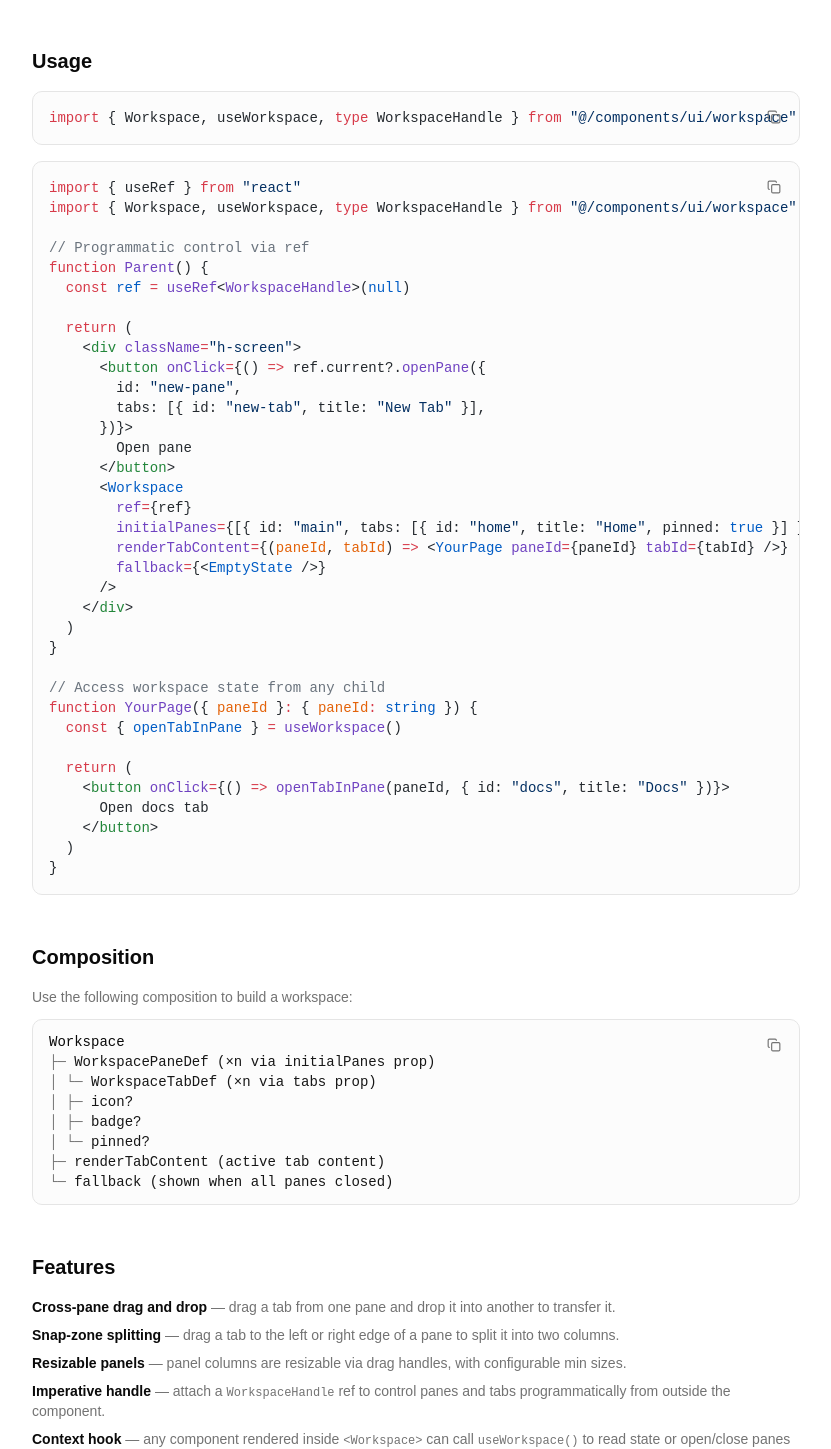
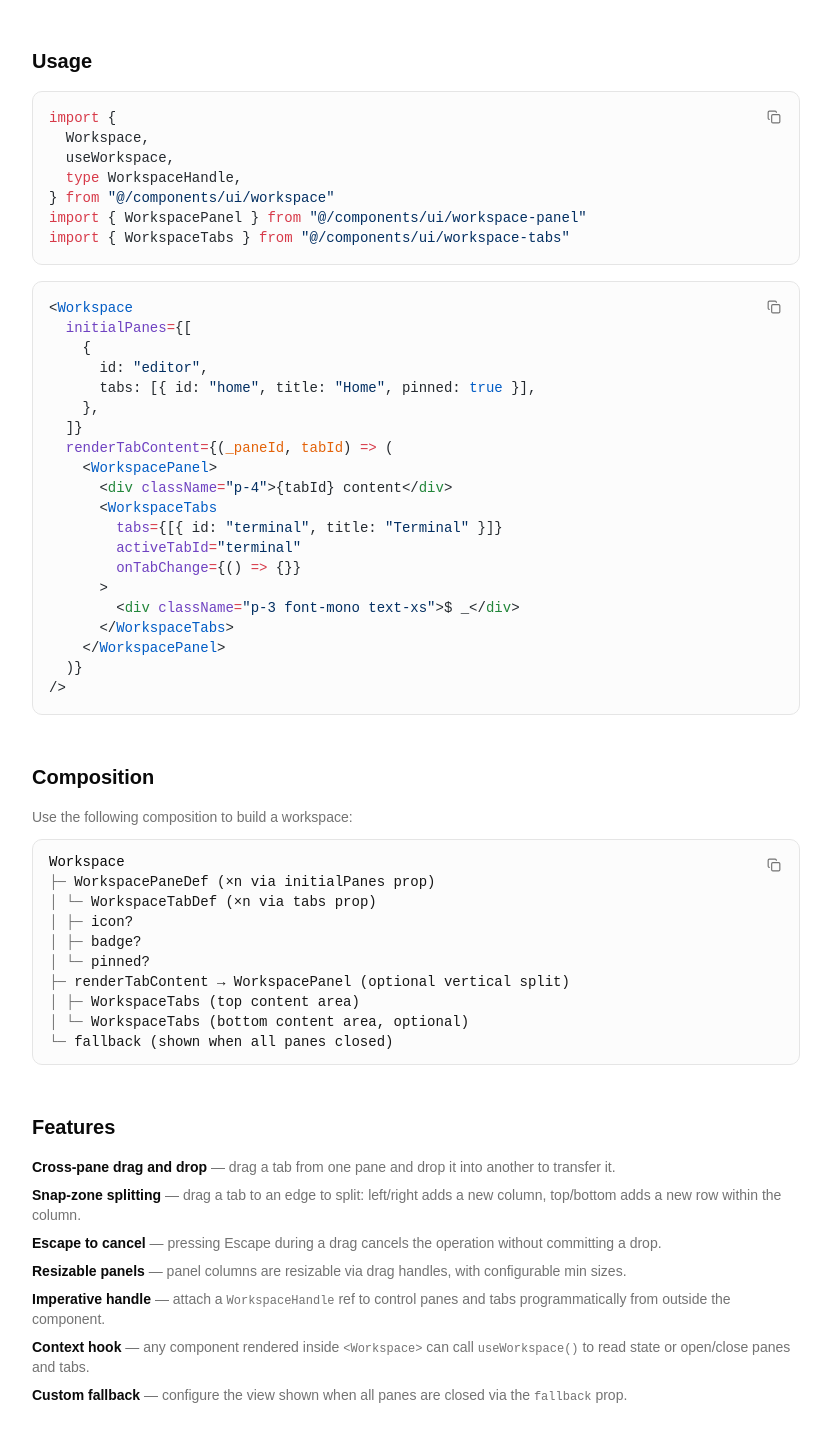
Before and after one commit to jayclydeTags/workspaceui, a React (Vite) app: page /docs/components/workspace in a window 1280 px wide. Shown: the part 966-2415 px from the top of the page, without its empty margins (248-1079 px from the left). Built offline with nearby package versions, Linux system fonts and the light colour scheme.

Commit message:
docs: update code examples to wrap WorkspaceTabs in WorkspacePanel
Fixes usage snippets and previews to show WorkspacePanel as the required
wrapper, adds WorkspaceHandle props table, splits usage import/code blocks,
and documents top/bottom snap zones and Escape-to-cancel in the Workspace page.

```diff
--- a/src/components/previews/workspace-tabs-live.tsx
+++ b/src/components/previews/workspace-tabs-live.tsx
@@ -1,6 +1,7 @@
 import { useState } from "react"
 import { LayoutDashboard, FileText, Settings, Inbox } from "lucide-react"
 
+import { WorkspacePanel } from "@/components/workspaceui/workspace-panel"
 import { WorkspaceTabs, type WorkspaceTab } from "@/components/workspaceui/workspace-tabs"
 
 const INITIAL_TABS: WorkspaceTab[] = [
@@ -51,6 +52,7 @@ export function WorkspaceTabsLiveDemo() {
 
   return (
     <div className="w-full max-w-2xl overflow-hidden rounded-lg border border-border shadow-sm">
+      <WorkspacePanel>
         <WorkspaceTabs
           tabs={tabs}
           activeTabId={activeId}
@@ -64,6 +66,7 @@ export function WorkspaceTabsLiveDemo() {
             </p>
           </div>
         </WorkspaceTabs>
+      </WorkspacePanel>
     </div>
   )
 }
--- a/src/pages/docs/components/workspace-panel.tsx
+++ b/src/pages/docs/components/workspace-panel.tsx
@@ -13,29 +13,44 @@ import { WorkspacePanel } from "@/components/ui/workspace-panel"
 import { WorkspaceTabs } from "@/components/ui/workspace-tabs"
 
 export function MyPanel() {
+  const [tabs, setTabs] = useState([
+    { id: "home", title: "Home", icon: <Home />, pinned: true },
+    { id: "docs", title: "Documentation", icon: <FileText />, badge: 2 },
+    { id: "settings", title: "Settings", icon: <Settings /> },
+  ])
   const [activeId, setActiveId] = useState("home")
+
+  function handleClose(id: string) {
+    const next = tabs.filter((t) => t.id !== id)
+    setTabs(next)
+    if (activeId === id) {
+      const idx = tabs.findIndex((t) => t.id === id)
+      setActiveId(next[Math.max(0, idx - 1)]?.id ?? next[0]?.id ?? "")
+    }
+  }
 
   return (
     <WorkspacePanel>
       <WorkspaceTabs
-        tabs={[
-          { id: "home", title: "Home", icon: <Home />, pinned: true },
-          { id: "docs", title: "Docs", icon: <FileText />, badge: 2 },
-          { id: "settings", title: "Settings", icon: <Settings /> },
-        ]}
+        tabs={tabs}
         activeTabId={activeId}
         onTabChange={setActiveId}
+        onTabClose={handleClose}
       >
-        <div className="p-4">{activeId} content</div>
+        <div className="flex h-full items-center justify-center">
+          <p className="text-sm text-muted-foreground">
+            {tabs.find((t) => t.id === activeId)?.title}
+          </p>
+        </div>
       </WorkspaceTabs>
     </WorkspacePanel>
   )
 }`
 
-const SPLIT_CODE = `import { WorkspacePanel } from "@/components/ui/workspace-panel"
-import { WorkspaceTabs } from "@/components/ui/workspace-tabs"
+const USAGE_IMPORT = `import { WorkspacePanel } from "@/components/ui/workspace-panel"
+import { WorkspaceTabs } from "@/components/ui/workspace-tabs"`
 
-<WorkspacePanel>
+const USAGE_CODE = `<WorkspacePanel>
   <WorkspaceTabs tabs={editorTabs} activeTabId={editorId} onTabChange={setEditorId}>
     {/* editor content */}
   </WorkspaceTabs>
@@ -43,6 +58,47 @@ import { WorkspaceTabs } from "@/components/ui/workspace-tabs"
     {/* terminal content */}
   </WorkspaceTabs>
 </WorkspacePanel>`
+
+const SPLIT_CODE = `import { useState } from "react"
+import { FileText, Terminal } from "lucide-react"
+import { WorkspacePanel } from "@/components/ui/workspace-panel"
+import { WorkspaceTabs } from "@/components/ui/workspace-tabs"
+
+export function MySplitPanel() {
+  const [editorId, setEditorId] = useState("main")
+  const [terminalId, setTerminalId] = useState("bash")
+
+  return (
+    <WorkspacePanel>
+      <WorkspaceTabs
+        tabs={[
+          { id: "main", title: "main.tsx", icon: <FileText /> },
+          { id: "app",  title: "app.tsx",  icon: <FileText /> },
+        ]}
+        activeTabId={editorId}
+        onTabChange={setEditorId}
+      >
+        <div className="flex h-full items-center justify-center">
+          <p className="text-sm text-muted-foreground">
+            {editorId === "main" ? "// main.tsx" : "// app.tsx"}
+          </p>
+        </div>
+      </WorkspaceTabs>
+      <WorkspaceTabs
+        tabs={[
+          { id: "bash", title: "bash",        icon: <Terminal />, pinned: true },
+          { id: "npm",  title: "npm run dev", icon: <Terminal /> },
+        ]}
+        activeTabId={terminalId}
+        onTabChange={setTerminalId}
+      >
+        <div className="flex h-full items-center justify-center font-mono text-sm text-muted-foreground">
+          {terminalId === "bash" ? "$ _" : "$ pnpm dev"}
+        </div>
+      </WorkspaceTabs>
+    </WorkspacePanel>
+  )
+}`
 
 const PANEL_PROPS = [
   {
@@ -100,11 +156,8 @@ export function WorkspacePanelPage() {
 
       <section className="space-y-4">
         <h2 className="text-xl font-semibold">Usage</h2>
-        <CodeBlock
-          code={`import { WorkspacePanel } from "@/components/ui/workspace-panel"\nimport { WorkspaceTabs } from "@/components/ui/workspace-tabs"`}
-          lang="tsx"
-        />
-        <CodeBlock code={SPLIT_CODE} />
+        <CodeBlock code={USAGE_IMPORT} lang="tsx" />
+        <CodeBlock code={USAGE_CODE} />
       </section>
 
       <section className="space-y-4">
--- a/src/pages/docs/components/workspace-tabs.tsx
+++ b/src/pages/docs/components/workspace-tabs.tsx
@@ -9,45 +9,62 @@ import { PropsTable } from "@/components/props-table"
 
 const PREVIEW_CODE = `import { useState } from "react"
 import { LayoutDashboard, FileText, Settings, Inbox } from "lucide-react"
+import { WorkspacePanel } from "@/components/ui/workspace-panel"
 import { WorkspaceTabs } from "@/components/ui/workspace-tabs"
 
 export function MyTabs() {
-  const [activeId, setActiveId] = useState("dashboard")
   const [tabs, setTabs] = useState([
     { id: "dashboard", title: "Dashboard", icon: <LayoutDashboard />, pinned: true },
     { id: "docs",      title: "Documentation", icon: <FileText />, badge: 3 },
     { id: "inbox",     title: "Inbox", icon: <Inbox /> },
     { id: "settings",  title: "Settings", icon: <Settings /> },
   ])
+  const [activeId, setActiveId] = useState("dashboard")
+
+  function handleClose(id: string) {
+    const next = tabs.filter((t) => t.id !== id)
+    setTabs(next)
+    if (activeId === id) {
+      const idx = tabs.findIndex((t) => t.id === id)
+      setActiveId(next[Math.max(0, idx - 1)]?.id ?? next[0]?.id ?? "")
+    }
+  }
 
   return (
+    <WorkspacePanel>
       <WorkspaceTabs
         tabs={tabs}
         activeTabId={activeId}
         onTabChange={setActiveId}
-      onTabClose={(id) => setTabs((t) => t.filter((tab) => tab.id !== id))}
+        onTabClose={handleClose}
         onAddTab={() => {
           const id = \`tab-\${Date.now()}\`
-        setTabs((t) => [...t, { id, title: "New Tab" }])
+          setTabs((prev) => [...prev, { id, title: "New Tab" }])
           setActiveId(id)
         }}
       >
-      <div className="p-4 text-sm text-muted-foreground">
-        {tabs.find((t) => t.id === activeId)?.title} content
+        <div className="flex h-40 items-center justify-center">
+          <p className="text-sm text-muted-foreground">
+            {tabs.find((t) => t.id === activeId)?.title ?? "No tab selected"}
+          </p>
         </div>
       </WorkspaceTabs>
+    </WorkspacePanel>
   )
 }`
 
-const USAGE_CODE = `import { WorkspaceTabs } from "@/components/ui/workspace-tabs"
+const USAGE_IMPORT = `import { WorkspacePanel } from "@/components/ui/workspace-panel"
+import { WorkspaceTabs } from "@/components/ui/workspace-tabs"`
 
+const USAGE_CODE = `<WorkspacePanel>
   <WorkspaceTabs
     tabs={tabs}
     activeTabId={activeId}
     onTabChange={(id) => setActiveId(id)}
   >
     <div>{/* active tab content */}</div>
-</WorkspaceTabs>`
+  </WorkspaceTabs>
+</WorkspacePanel>`
 
 const WORKSPACE_TAB_PROPS = [
   { name: "id", type: "string", required: true, description: "Unique identifier for the tab." },
@@ -107,7 +124,7 @@ export function WorkspaceTabsPage() {
       {/* Usage */}
       <section className="space-y-4">
         <h2 className="text-xl font-semibold">Usage</h2>
-        <CodeBlock code={`import { WorkspaceTabs } from "@/components/ui/workspace-tabs"`} lang="tsx" />
+        <CodeBlock code={USAGE_IMPORT} lang="tsx" />
         <CodeBlock code={USAGE_CODE} />
       </section>
 
--- a/src/pages/docs/components/workspace.tsx
+++ b/src/pages/docs/components/workspace.tsx
@@ -12,21 +12,23 @@ import { Workspace } from "@/components/ui/workspace"
 
 export function MyWorkspace() {
   return (
-    <div className="h-[500px]">
+    <div className="h-[400px]">
       <Workspace
         initialPanes={[
           {
             id: "pane-a",
             tabs: [
               { id: "dashboard", title: "Dashboard", icon: <LayoutDashboard />, pinned: true },
-              { id: "docs", title: "Documentation", icon: <FileText /> },
+              { id: "docs",      title: "Documentation", icon: <FileText /> },
             ],
             defaultSize: 60,
+            minSize: 30,
           },
           {
             id: "pane-b",
             tabs: [{ id: "settings", title: "Settings", icon: <Settings />, pinned: true }],
             defaultSize: 40,
+            minSize: 30,
           },
         ]}
         renderTabContent={(_paneId, tabId) => (
@@ -34,46 +36,44 @@ export function MyWorkspace() {
             <p className="text-sm text-muted-foreground">{tabId}</p>
           </div>
         )}
+        fallback={
+          <div className="flex h-full items-center justify-center text-sm text-muted-foreground">
+            All panels closed
+          </div>
+        }
       />
     </div>
   )
 }`
 
-const USAGE_CODE = `import { useRef } from "react"
-import { Workspace, useWorkspace, type WorkspaceHandle } from "@/components/ui/workspace"
+const USAGE_IMPORT = `import {
+  Workspace,
+  useWorkspace,
+  type WorkspaceHandle,
+} from "@/components/ui/workspace"
+import { WorkspacePanel } from "@/components/ui/workspace-panel"
+import { WorkspaceTabs } from "@/components/ui/workspace-tabs"`
 
-// Programmatic control via ref
-function Parent() {
-  const ref = useRef<WorkspaceHandle>(null)
-
-  return (
-    <div className="h-screen">
-      <button onClick={() => ref.current?.openPane({
-        id: "new-pane",
-        tabs: [{ id: "new-tab", title: "New Tab" }],
-      })}>
-        Open pane
-      </button>
-      <Workspace
-        ref={ref}
-        initialPanes={[{ id: "main", tabs: [{ id: "home", title: "Home", pinned: true }] }]}
-        renderTabContent={(paneId, tabId) => <YourPage paneId={paneId} tabId={tabId} />}
-        fallback={<EmptyState />}
-      />
-    </div>
-  )
-}
-
-// Access workspace state from any child
-function YourPage({ paneId }: { paneId: string }) {
-  const { openTabInPane } = useWorkspace()
-
-  return (
-    <button onClick={() => openTabInPane(paneId, { id: "docs", title: "Docs" })}>
-      Open docs tab
-    </button>
-  )
-}`
+const USAGE_CODE = `<Workspace
+  initialPanes={[
+    {
+      id: "editor",
+      tabs: [{ id: "home", title: "Home", pinned: true }],
+    },
+  ]}
+  renderTabContent={(_paneId, tabId) => (
+    <WorkspacePanel>
+      <div className="p-4">{tabId} content</div>
+      <WorkspaceTabs
+        tabs={[{ id: "terminal", title: "Terminal" }]}
+        activeTabId="terminal"
+        onTabChange={() => {}}
+      >
+        <div className="p-3 font-mono text-xs">$ _</div>
+      </WorkspaceTabs>
+    </WorkspacePanel>
+  )}
+/>`
 
 const WORKSPACE_PROPS = [
   { name: "initialPanes", type: "WorkspacePaneDef[]", default: "[]", description: "Initial pane/tab configuration rendered on mount." },
@@ -89,6 +89,16 @@ const WORKSPACE_PANE_DEF_PROPS = [
   { name: "defaultSize", type: "number", description: "Percentage width (0–100) for horizontal panel groups." },
   { name: "minSize", type: "number", description: "Minimum percentage size. Defaults to 20." },
   { name: "onAddTab", type: "() => void", description: 'Renders a "+" button in the tab strip when provided.' },
+]
+
+const WORKSPACE_HANDLE_PROPS = [
+  { name: "lastActivePaneId", type: "string | null", description: "ID of the most recently focused pane." },
+  { name: "openTabInPane", type: "(paneId, tab) => void", description: "Opens or focuses a tab in the specified pane." },
+  { name: "closeTab", type: "(paneId, tabId) => void", description: "Closes a tab. Removes the pane if it was the last tab." },
+  { name: "activateTab", type: "(paneId, tabId) => void", description: "Switches the active tab in a pane." },
+  { name: "updateTab", type: "(paneId, tabId, patch) => void", description: "Patches tab properties (e.g. update badge count)." },
+  { name: "openPane", type: "(pane: WorkspacePaneDef) => void", description: "Adds a new pane column. No-op if the pane ID already exists." },
+  { name: "closePane", type: "(paneId) => void", description: "Removes a pane and all its tabs." },
 ]
 
 const WORKSPACE_CONTEXT_PROPS = [
@@ -152,7 +162,7 @@ export function WorkspacePage() {
       {/* Usage */}
       <section className="space-y-4">
         <h2 className="text-xl font-semibold">Usage</h2>
-        <CodeBlock code={`import { Workspace, useWorkspace, type WorkspaceHandle } from "@/components/ui/workspace"`} lang="tsx" />
+        <CodeBlock code={USAGE_IMPORT} lang="tsx" />
         <CodeBlock code={USAGE_CODE} />
       </section>
 
@@ -177,7 +187,13 @@ export function WorkspacePage() {
                   },
                 ],
               },
-              { name: "renderTabContent (active tab content)" },
+              {
+                name: "renderTabContent → WorkspacePanel (optional vertical split)",
+                children: [
+                  { name: "WorkspaceTabs (top content area)" },
+                  { name: "WorkspaceTabs (bottom content area, optional)" },
+                ],
+              },
               { name: "fallback (shown when all panes closed)" },
             ],
           }}
@@ -194,8 +210,13 @@ export function WorkspacePage() {
           </li>
           <li>
             <strong className="text-foreground">Snap-zone splitting</strong>{" "}
-            — drag a tab to the left or right edge of a pane to split it into
-            two columns.
+            — drag a tab to an edge to split: left/right adds a new column,
+            top/bottom adds a new row within the column.
+          </li>
+          <li>
+            <strong className="text-foreground">Escape to cancel</strong>{" "}
+            — pressing Escape during a drag cancels the operation without
+            committing a drop.
           </li>
           <li>
             <strong className="text-foreground">Resizable panels</strong>{" "}
@@ -249,6 +270,16 @@ export function WorkspacePage() {
           </p>
           <PropsTable props={WORKSPACE_CONTEXT_PROPS} />
         </div>
+
+        <div className="space-y-3">
+          <h3 className="text-base font-medium">WorkspaceHandle</h3>
+          <p className="text-sm text-muted-foreground">
+            Imperative ref API. Attach via <code className="font-mono text-xs">ref</code> on{" "}
+            <code className="font-mono text-xs">&lt;Workspace&gt;</code>. Same methods as{" "}
+            <code className="font-mono text-xs">useWorkspace()</code> minus read-only pane state.
+          </p>
+          <PropsTable props={WORKSPACE_HANDLE_PROPS} />
+        </div>
       </section>
 
     </article>
```
Lines whose indentation alone changed are shown as unchanged.
